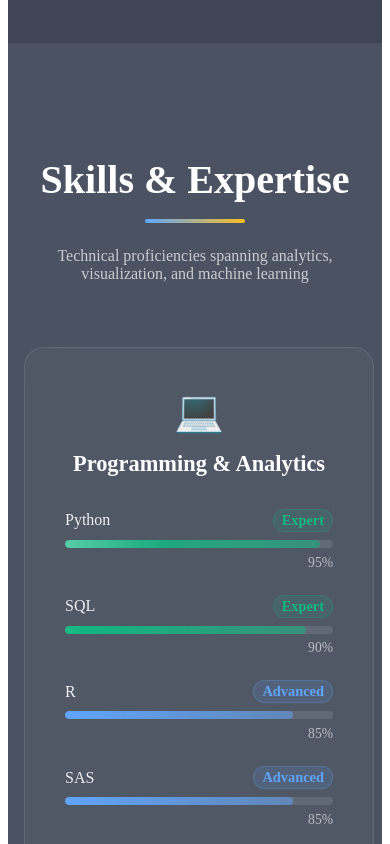
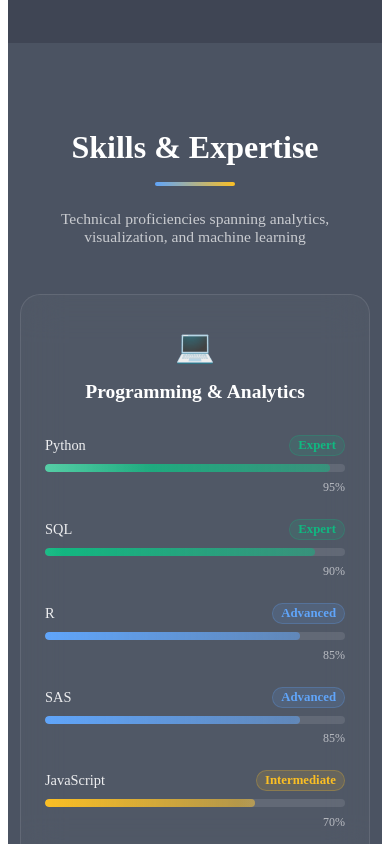
Before and after one commit to Yatheesh-Nagella/navya-portfolio, a Next.js app: page / in a window 390 px wide. Shown: the part 3140-3984 px from the top of the page. Built offline with nearby package versions, Linux system fonts and the light colour scheme.

Commit message:
skills commit

```diff
--- a/src/components/sections/skills.tsx
+++ b/src/components/sections/skills.tsx
@@ -75,7 +75,7 @@ const Skills = () => {
             style={{
                 minHeight: '100vh',
                 background: 'rgba(30, 41, 59, 0.8)',
-                padding: '120px 2rem',
+                padding: '100px 1rem 50px 1rem', // Mobile-first padding
                 position: 'relative',
             }}
         >
@@ -84,9 +84,9 @@ const Skills = () => {
                 margin: '0 auto',
             }}>
                 {/* Section Title */}
-                <div style={{ textAlign: 'center', marginBottom: '4rem' }}>
+                <div style={{ textAlign: 'center', marginBottom: '3rem' }}>
                     <h2 style={{
-                        fontSize: 'clamp(2.5rem, 6vw, 3rem)',
+                        fontSize: 'clamp(2rem, 8vw, 3rem)', // Better mobile scaling
                         fontWeight: '700',
                         color: 'white',
                         marginBottom: '1rem',
@@ -97,7 +97,7 @@ const Skills = () => {
                         Skills & Expertise
                     </h2>
                     <div style={{
-                        width: '100px',
+                        width: '80px', // Smaller on mobile
                         height: '4px',
                         background: 'linear-gradient(90deg, #60a5fa, #fbbf24)',
                         margin: '0 auto',
@@ -107,12 +107,13 @@ const Skills = () => {
                         transition: 'all 0.8s ease 0.4s',
                     }} />
                     <p style={{
-                        fontSize: 'clamp(1rem, 2.5vw, 1.2rem)',
+                        fontSize: 'clamp(0.9rem, 4vw, 1.2rem)', // Better mobile scaling
                         color: 'rgba(255, 255, 255, 0.7)',
                         marginTop: '1.5rem',
                         opacity: isVisible ? 1 : 0,
                         transform: isVisible ? 'translateY(0)' : 'translateY(20px)',
                         transition: 'all 0.8s ease 0.6s',
+                        padding: '0 1rem', // Mobile padding
                     }}>
                         Technical proficiencies spanning analytics, visualization, and machine learning
                     </p>
@@ -121,15 +122,16 @@ const Skills = () => {
                 {/* Skills Grid */}
                 <div style={{
                     display: 'grid',
-                    gridTemplateColumns: 'repeat(auto-fit, minmax(350px, 1fr))',
+                    gridTemplateColumns: '1fr', // Single column on mobile
                     gap: '2rem',
-                }}>
+                }}
+                className="skills-grid">
                     {skillCategories.map((category, categoryIndex) => (
                         <div
                             key={category.category}
                             style={{
                                 background: 'rgba(255, 255, 255, 0.03)',
-                                padding: '2.5rem',
+                                padding: '2rem 1.5rem', // Mobile-friendly padding
                                 borderRadius: '20px',
                                 border: '1px solid rgba(255, 255, 255, 0.1)',
                                 backdropFilter: 'blur(20px)',
@@ -140,8 +142,8 @@ const Skills = () => {
                             }}
                             onMouseEnter={(e) => {
                                 e.currentTarget.style.background = 'rgba(255, 255, 255, 0.08)';
-                                e.currentTarget.style.transform = 'translateY(-10px)';
-                                e.currentTarget.style.boxShadow = '0 20px 40px rgba(0, 0, 0, 0.2)';
+                                e.currentTarget.style.transform = 'translateY(-5px)'; // Less movement on mobile
+                                e.currentTarget.style.boxShadow = '0 15px 30px rgba(0, 0, 0, 0.2)';
                                 e.currentTarget.style.borderColor = '#60a5fa';
                             }}
                             onMouseLeave={(e) => {
@@ -154,13 +156,13 @@ const Skills = () => {
                             {/* Category Header */}
                             <div style={{ textAlign: 'center', marginBottom: '2rem' }}>
                                 <div style={{
-                                    fontSize: '2.5rem',
+                                    fontSize: 'clamp(2rem, 6vw, 2.5rem)', // Responsive icon size
                                     marginBottom: '1rem',
                                 }}>
                                     {category.icon}
                                 </div>
                                 <h3 style={{
-                                    fontSize: '1.4rem',
+                                    fontSize: 'clamp(1.2rem, 5vw, 1.4rem)', // Responsive title
                                     fontWeight: '600',
                                     color: 'white',
                                     margin: 0,
@@ -179,22 +181,25 @@ const Skills = () => {
                                             justifyContent: 'space-between',
                                             alignItems: 'center',
                                             marginBottom: '0.5rem',
+                                            flexWrap: 'wrap', // Allow wrapping on very small screens
+                                            gap: '0.5rem',
                                         }}>
                                             <span style={{
                                                 color: 'rgba(255, 255, 255, 0.9)',
-                                                fontSize: '1rem',
+                                                fontSize: 'clamp(0.9rem, 3.5vw, 1rem)', // Responsive font size
                                                 fontWeight: '500',
                                             }}>
                                                 {skill.name}
                                             </span>
                                             <span style={{
                                                 color: getLevelColor(skill.level),
-                                                fontSize: '0.9rem',
+                                                fontSize: 'clamp(0.8rem, 3vw, 0.9rem)', // Responsive font size
                                                 fontWeight: '600',
                                                 padding: '2px 8px',
                                                 background: `${getLevelColor(skill.level)}20`,
                                                 borderRadius: '12px',
                                                 border: `1px solid ${getLevelColor(skill.level)}40`,
+                                                whiteSpace: 'nowrap',
                                             }}>
                                                 {skill.level}
                                             </span>
@@ -242,7 +247,7 @@ const Skills = () => {
                                         }}>
                                             <span style={{
                                                 color: 'rgba(255, 255, 255, 0.6)',
-                                                fontSize: '0.85rem',
+                                                fontSize: 'clamp(0.75rem, 3vw, 0.85rem)', // Responsive font size
                                                 fontWeight: '500',
                                             }}>
                                                 {animateSkills ? skill.percentage : 0}%
@@ -257,7 +262,7 @@ const Skills = () => {
 
                 {/* Additional Skills Summary */}
                 <div style={{
-                    marginTop: '4rem',
+                    marginTop: '3rem',
                     textAlign: 'center',
                     opacity: isVisible ? 1 : 0,
                     transform: isVisible ? 'translateY(0)' : 'translateY(30px)',
@@ -265,7 +270,7 @@ const Skills = () => {
                 }}>
                     <div style={{
                         background: 'rgba(255, 255, 255, 0.05)',
-                        padding: '2rem',
+                        padding: '2rem 1.5rem', // Mobile-friendly padding
                         borderRadius: '15px',
                         border: '1px solid rgba(255, 255, 255, 0.1)',
                         backdropFilter: 'blur(10px)',
@@ -274,7 +279,7 @@ const Skills = () => {
                     }}>
                         <h4 style={{
                             color: '#60a5fa',
-                            fontSize: '1.2rem',
+                            fontSize: 'clamp(1rem, 4.5vw, 1.2rem)', // Responsive title
                             fontWeight: '600',
                             marginBottom: '1rem',
                         }}>
@@ -284,6 +289,7 @@ const Skills = () => {
                             color: 'rgba(255, 255, 255, 0.8)',
                             lineHeight: '1.6',
                             margin: 0,
+                            fontSize: 'clamp(0.85rem, 3.5vw, 1rem)', // Responsive font size
                         }}>
                             Database Management (MySQL, MongoDB) • Statistical Modeling •
                             Business Intelligence • Data Visualization • Process Optimization •
@@ -293,16 +299,56 @@ const Skills = () => {
                 </div>
             </div>
 
-            {/* CSS Animations */}
+            {/* CSS Animations and Responsive Styles */}
             <style jsx>{`
                 @keyframes skillShimmer {
                     0% { left: -100%; }
                     100% { left: 100%; }
                 }
 
+                /* Mobile: Single column */
                 @media (max-width: 768px) {
+                    .skills-grid {
+                        grid-template-columns: 1fr !important;
+                        gap: 1.5rem !important;
+                    }
+                }
+
+                /* Tablet: Two columns */
+                @media (min-width: 769px) and (max-width: 1024px) {
+                    .skills-grid {
+                        grid-template-columns: repeat(2, 1fr) !important;
+                        gap: 2rem !important;
+                    }
+                }
+
+                /* Desktop: Three columns */
+                @media (min-width: 1025px) {
+                    .skills-grid {
+                        grid-template-columns: repeat(3, 1fr) !important;
+                        gap: 2rem !important;
+                    }
+
                     section {
-            padding: 80px 1rem !important;
+                        padding: 120px 2rem !important;
+                    }
+                }
+
+                /* Very small mobile screens */
+                @media (max-width: 480px) {
+                    section {
+                        padding: 60px 0.75rem 40px 0.75rem !important;
+                    }
+
+                    .skills-grid {
+                        gap: 1rem !important;
+                    }
+                }
+
+                /* Landscape mobile */
+                @media (max-width: 768px) and (orientation: landscape) {
+                    section {
+                        padding: 40px 1rem 30px 1rem !important;
                     }
                 }
             `}</style>
```
Lines whose indentation alone changed are shown as unchanged.
